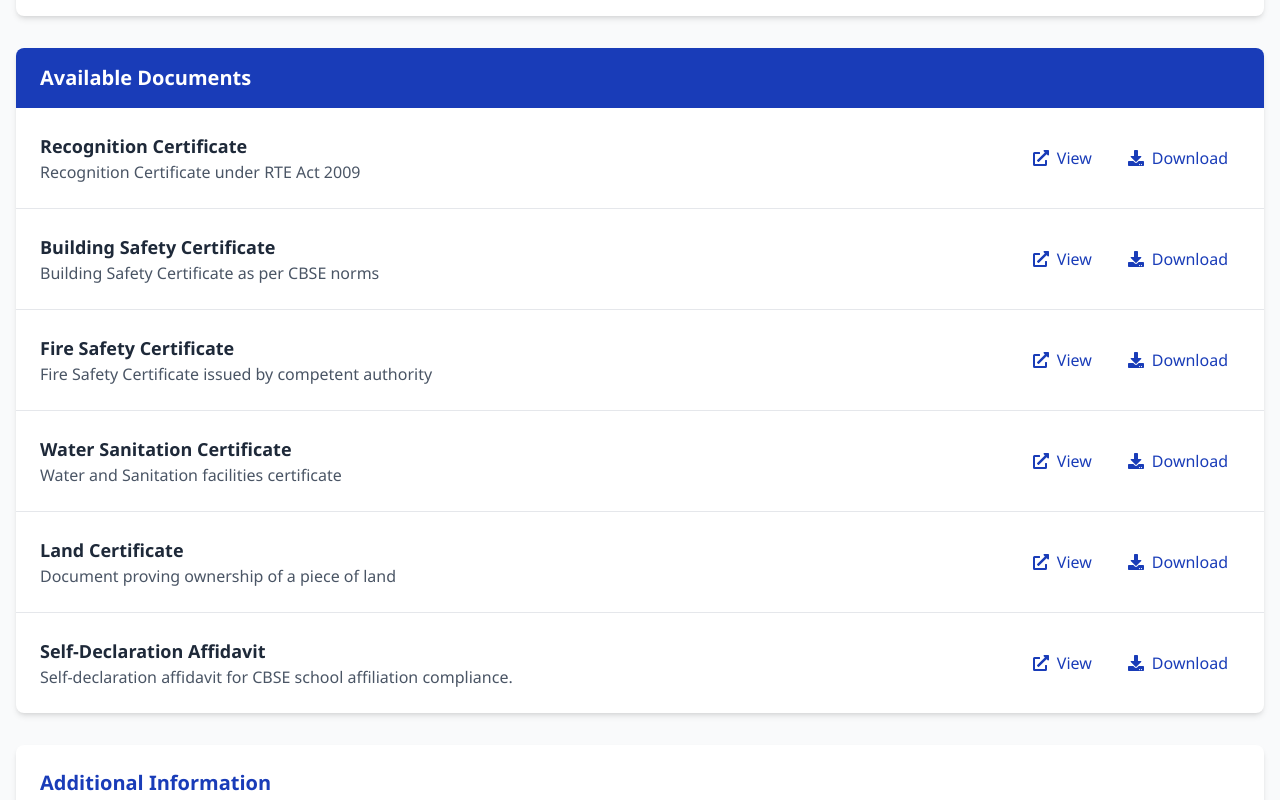
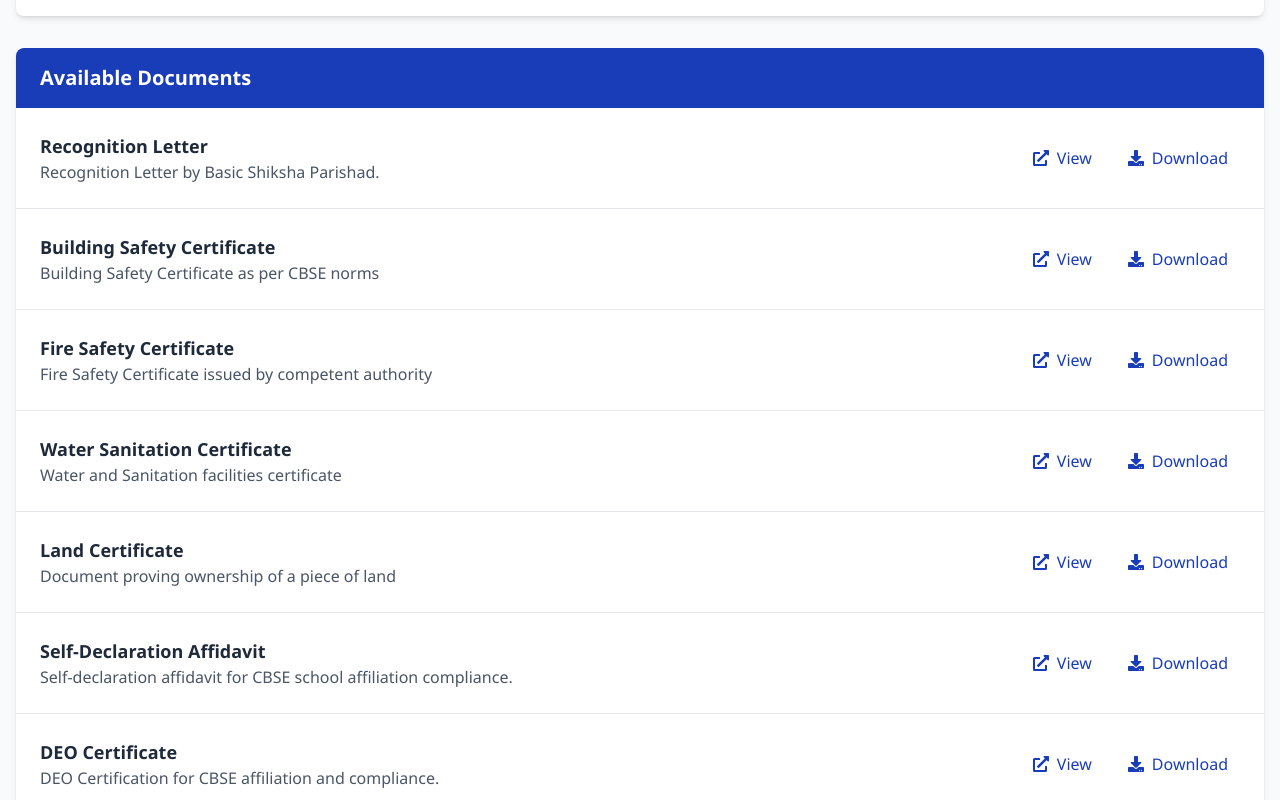
Before and after one commit to gbconvent/gbc-website, a React (Vite) app: page /mandatory-disclosure in a window 1280 px wide. Shown: the part 460-1260 px from the top of the page. Built offline with nearby package versions, Linux system fonts and the light colour scheme.

Commit message:
Added DEO docs

```diff
--- a/src/pages/MandatoryDisclosure.tsx
+++ b/src/pages/MandatoryDisclosure.tsx
@@ -12,8 +12,8 @@ const MandatoryDisclosure = () => {
     // },
     {
       id: 2,
-      title: "Recognition Certificate",
-      description: "Recognition Certificate under RTE Act 2009",
+      title: "Recognition Letter",
+      description: "Recognition Letter by Basic Shiksha Parishad.",
       file: "/documents/Recognition Letter of G B Convent attested.pdf"
     },
     // {
@@ -51,6 +51,12 @@ const MandatoryDisclosure = () => {
       title: "Self-Declaration Affidavit",
       description: "Self-declaration affidavit for CBSE school affiliation compliance.",
       file: "/documents/Affidavit G.B. Convent.pdf"
+    },
+        {
+      id: 9,
+      title: "DEO Certificate",
+      description: "DEO Certification for CBSE affiliation and compliance.",
+      file: "public/documents/DEO Of GB Convent.pdf"
     },
     // {
     //   id: 8,
```
Also changed, not shown: 1 other file (tests, documents, lock files or other folders).
